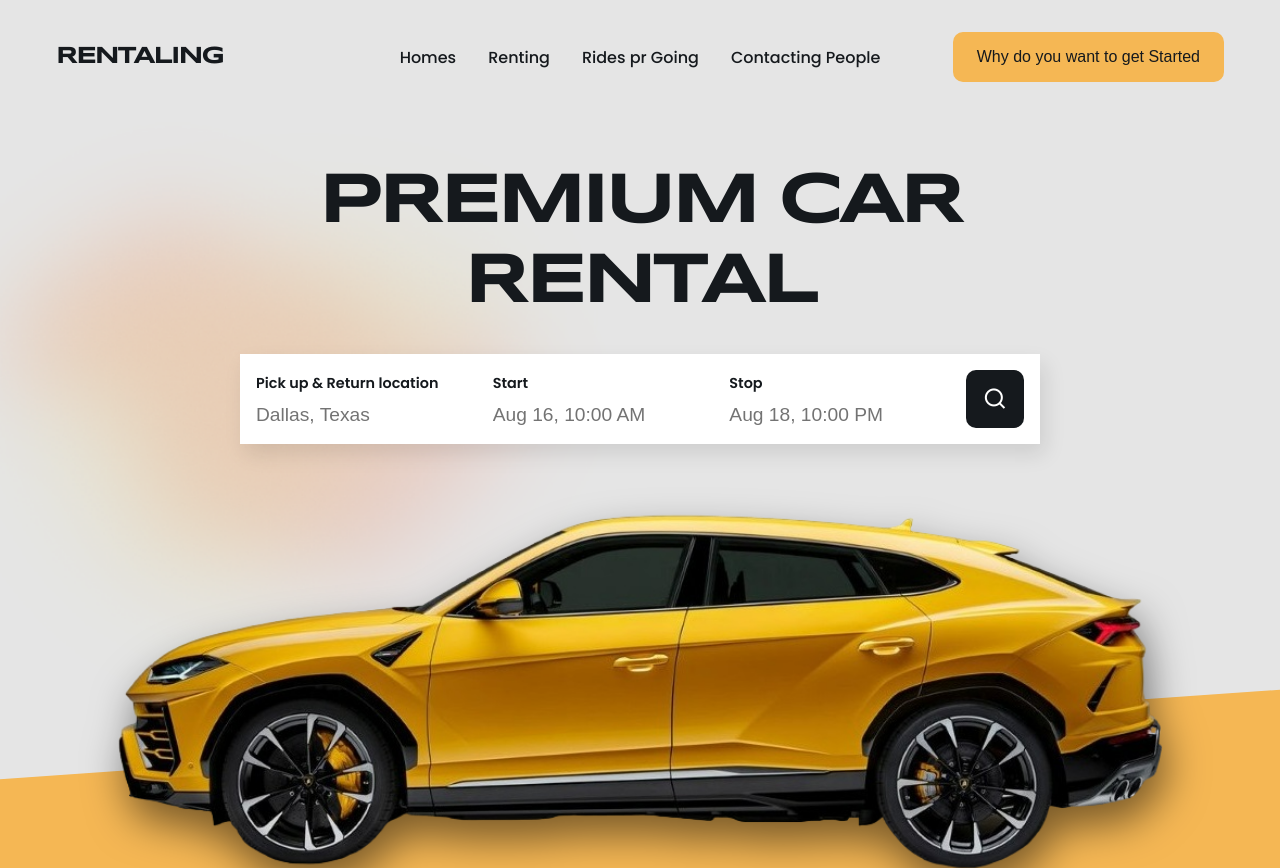
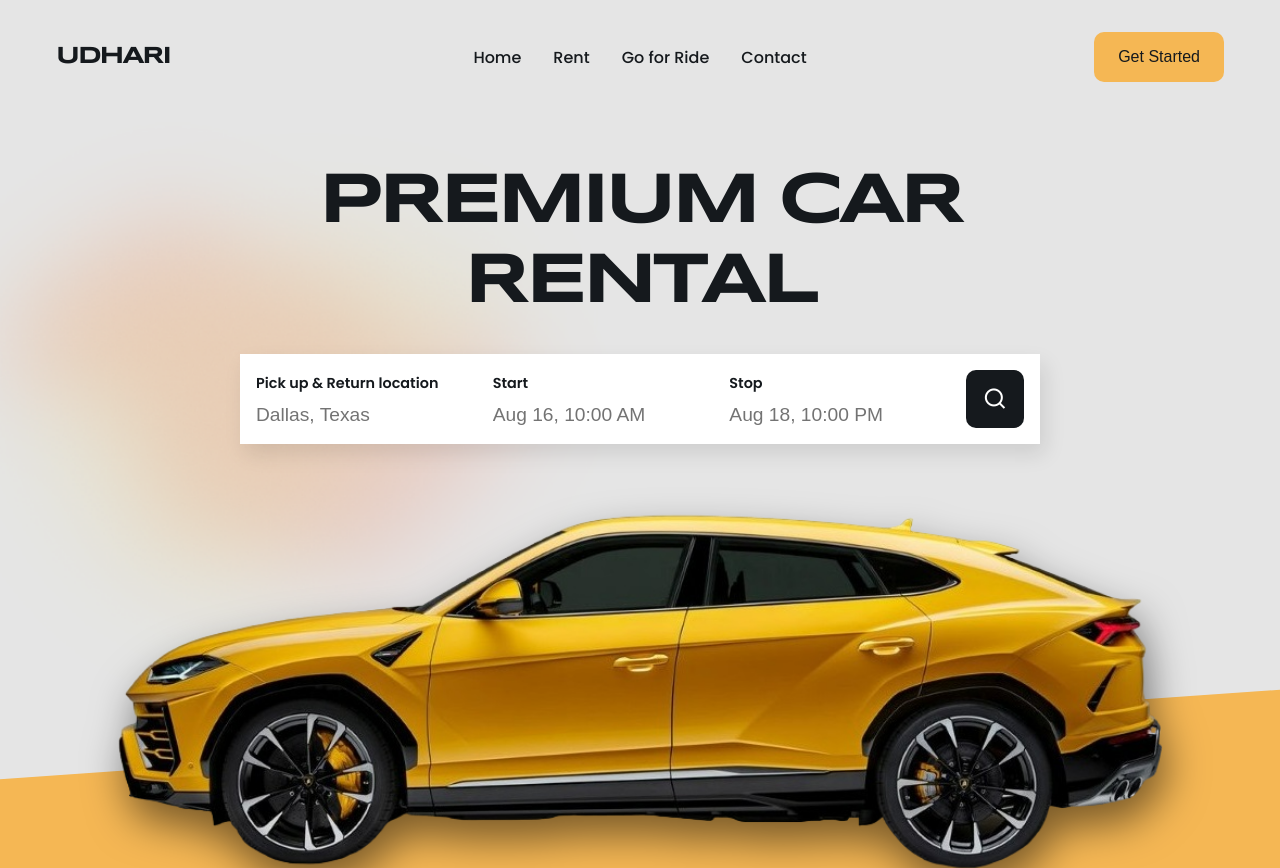
Before and after one commit to siddharthpathania/Open_Source, a plain HTML site: page index.html in a window 1280 px wide. Shown: the top 868 px of the page. Drawn offline with nearby package versions, Linux system fonts and the light colour scheme.

Commit message:
Changes in navbar

```diff
--- a/index.html
+++ b/index.html
@@ -19,20 +19,20 @@
       <nav>
         <div class="nav__header">
           <div class="nav__logo">
-            <a href="#">RENTALING</a>
+            <a href="#">UDHARI</a>
           </div>
           <div class="nav__menu__btn" id="menu-btn">
             <i class="ri-menu-line"></i>
           </div>
         </div>
         <ul class="nav__links" id="nav-links">
-          <li><a href="#home">Homes</a></li>
-          <li><a href="#rent">Renting</a></li>
-          <li><a href="#ride">Rides pr Going</a></li>
-          <li><a href="#contact">Contacting People</a></li>
+          <li><a href="#home">Home</a></li>
+          <li><a href="#rent">Rent</a></li>
+          <li><a href="#ride">Go for Ride</a></li>
+          <li><a href="#contact">Contact</a></li>
         </ul>
         <div class="nav__btn">
-          <button class="btn">Why do you want to get Started</button>
+          <button class="btn">Get Started</button>
         </div>
       </nav>
       <div class="header__container" id="home">
```
